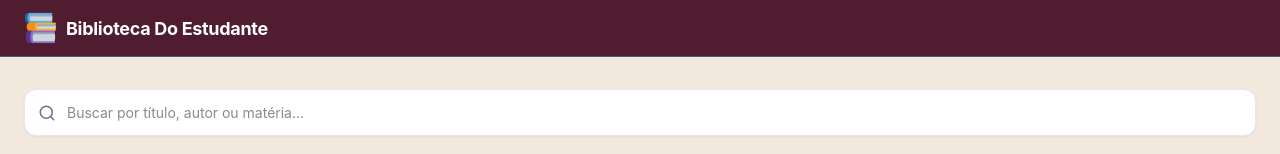
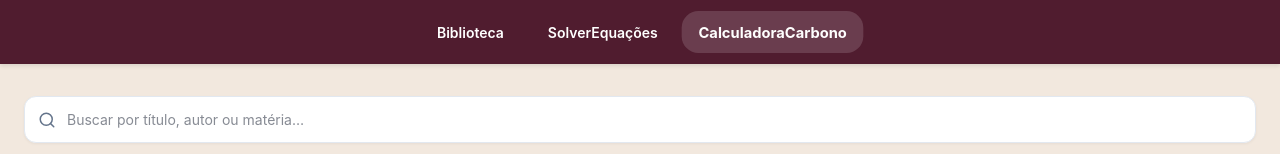
Before and after one commit to KauaCruzPereira/BibliotecaDoEstudante, a React (Vite) app: page / in a window 1280 px wide. Shown: the top 154 px of the page. Built offline with nearby package versions, Linux system fonts and the light colour scheme.

Commit message:
feat - header

```diff
--- a/src/App.jsx
+++ b/src/App.jsx
@@ -2,7 +2,6 @@ import { BookIcon, Sparkles } from "lucide-react";
 import { useEffect, useRef, useState } from "react";
 import { BOOKS } from "./utils/books";
 import { CHANNELS } from "./utils/channels";
-import favicon from "../public/favicon.png";
 
 // ─── Data ────────────────────────────────────────────────────────────────────
 
@@ -691,6 +690,69 @@ function AIChat({ activePdfTitle }) {
   );
 }
 
+const NAV_URLS = {
+  biblioteca: "https://biblioteca-do-estudante.vercel.app/",
+  solverequacoes: "https://solver-equacoes.vercel.app/",
+  calculadoracarbono: "https://calculadora-carbono-cedup.vercel.app/",
+};
+
+export function NavigationHeader() {
+  const [windowWidth, setWindowWidth] = useState(window.innerWidth);
+  const currentUrl = window.location.href;
+
+  const active = currentUrl.includes("biblioteca-do-estudante")
+    ? "biblioteca"
+    : currentUrl.includes("solver-equacoes")
+      ? "solverequacoes"
+      : "calculadoracarbono";
+
+  useEffect(() => {
+    const handleResize = () => {
+      setWindowWidth(window.innerWidth);
+    };
+
+    window.addEventListener("resize", handleResize);
+
+    return () => {
+      window.removeEventListener("resize", handleResize);
+    };
+  }, []);
+
+  const isMobile = windowWidth < 768;
+
+  const navItems = [
+    { id: "biblioteca", label: "Biblioteca" },
+    { id: "solverequacoes", label: "SolverEquações" },
+    { id: "calculadoracarbono", label: "CalculadoraCarbono" },
+  ];
+
+  return (
+    <div className="nav-header">
+      <div className={`nav-buttons-container ${isMobile ? "mobile" : ""}`}>
+        {navItems.map(({ id, label }) => {
+          const displayLabel = isMobile
+            ? label.replace(/([A-Z])/g, "\n$1")
+            : label;
+
+          return (
+            <button
+              key={id}
+              className={`nav-button ${active === id ? "active" : ""}`}
+              onClick={() => (window.location.href = NAV_URLS[id])}
+            >
+              <span
+                className={`nav-button-text ${active === id ? "active" : ""}`}
+              >
+                {displayLabel}
+              </span>
+            </button>
+          );
+        })}
+      </div>
+    </div>
+  );
+}
+
 // ─── App ──────────────────────────────────────────────────────────────────────
 export default function App() {
   const [activeDiscipline, setActiveDiscipline] = useState("Todas");
@@ -795,39 +857,7 @@ export default function App() {
       }}
     >
       {/* Navbar */}
-      <header
-        style={{
-          position: "sticky",
-          top: 0,
-          zIndex: 30,
-          background: "#501C2F",
-          borderBottom: "1px solid #43617A",
-        }}
-      >
-        <div
-          style={{
-            maxWidth: 1280,
-            margin: "0 auto",
-            padding: "0 24px",
-            height: 56,
-            display: "flex",
-            alignItems: "center",
-            gap: 10,
-          }}
-        >
-          <img src={favicon} alt="Favicon" />
-          <span
-            style={{
-              color: "#fff",
-              fontWeight: 700,
-              fontSize: 18,
-              letterSpacing: "-0.3px",
-            }}
-          >
-            Biblioteca Do Estudante
-          </span>
-        </div>
-      </header>
+      <NavigationHeader />
 
       <main style={{ maxWidth: 1280, margin: "0 auto", padding: "32px 24px" }}>
         {/* Search */}
--- a/src/index.css
+++ b/src/index.css
@@ -71,7 +71,7 @@ textarea {
     transform 150ms ease,
     box-shadow 150ms ease,
     border-color 150ms ease;
-    justify-content: space-between;
+  justify-content: space-between;
 }
 
 .channel-item:hover,
@@ -87,3 +87,68 @@ textarea {
     grid-template-columns: 1fr;
   }
 }
+
+.nav-header {
+  background-color: #501c2f;
+  padding: 12px 16px;
+
+  box-shadow: 0 2px 4px rgba(0, 0, 0, 0.1);
+}
+
+.nav-buttons-container {
+  display: flex;
+  justify-content: center;
+  gap: 12px;
+}
+
+.nav-buttons-container.mobile {
+  justify-content: space-between;
+  gap: 8px;
+  padding: 0 8px;
+}
+
+.nav-button {
+  background: transparent;
+  border: none;
+  border-radius: 16px;
+  padding: 8px 16px;
+  cursor: pointer;
+
+  transition: all 0.3s ease;
+}
+
+.nav-button:hover {
+  transform: scale(1.05);
+}
+
+.nav-button.active {
+  background: rgba(255, 255, 255, 0.15);
+  transform: scale(1.05);
+}
+
+.nav-button.mobile {
+  flex: 1;
+
+  min-height: 48px;
+
+  padding: 4px 12px;
+
+  display: flex;
+  justify-content: center;
+  align-items: center;
+}
+
+.nav-button-text {
+  color: #ffffff;
+  font-size: 14px;
+  font-weight: 600;
+}
+
+.nav-button-text.active {
+  font-weight: 700;
+}
+
+.nav-button-text.mobile {
+  font-size: 11px;
+  text-align: center;
+}
```
